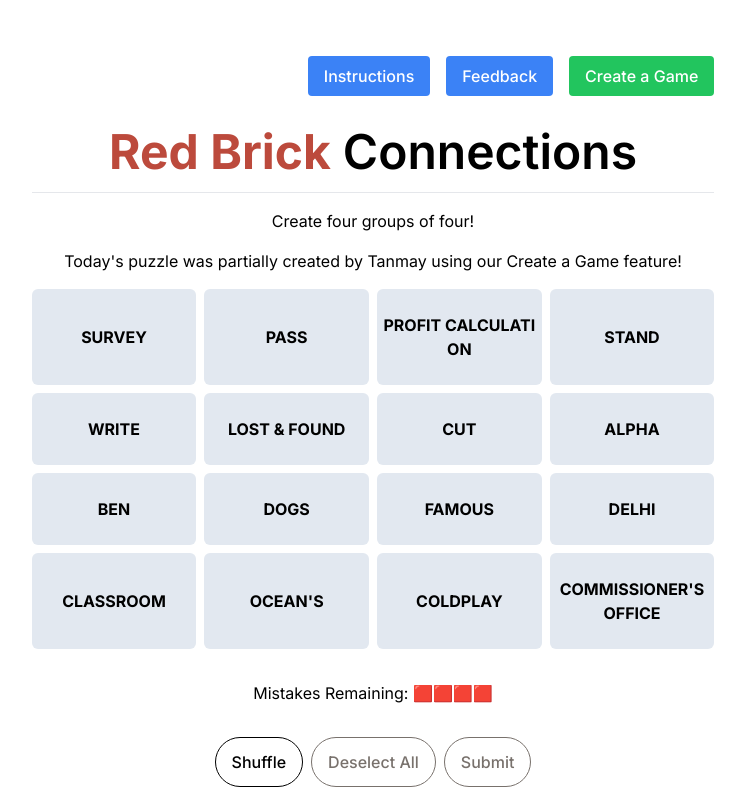
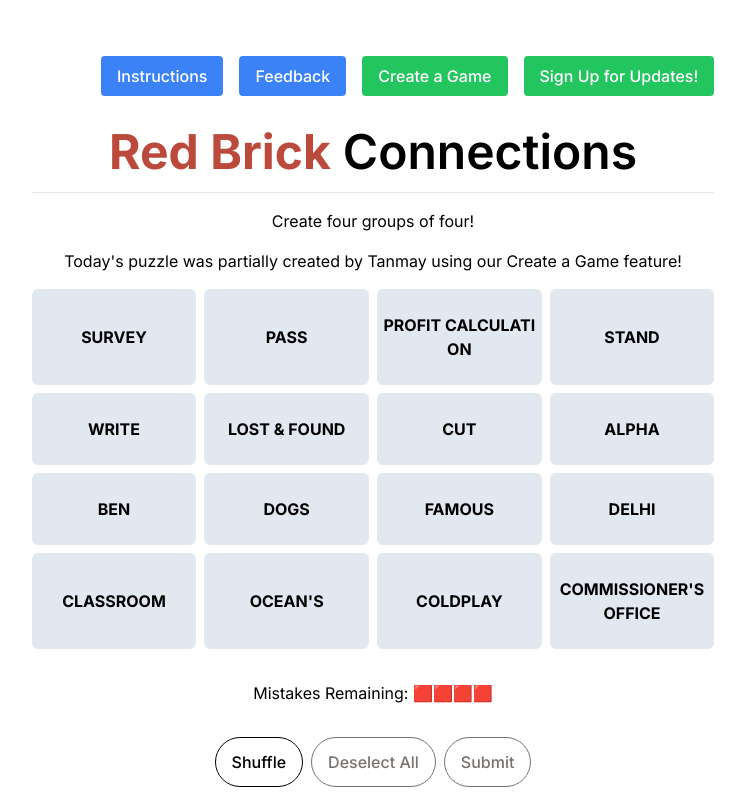
Before and after one commit to gauravahlawat81/redbrickconnections, a Next.js app: page / in a window 1280 px wide. Shown: the top 800 px of the page, without its empty margins (267-1012 px from the left). Built offline with nearby package versions, Linux system fonts and the light colour scheme.

Commit message:
Sign up button

```diff
--- a/app/page.tsx
+++ b/app/page.tsx
@@ -201,14 +201,14 @@ export default function Home() {
               Create a Game
             </button>
 
-            {/* <button
+            <button
               className="bg-green-500 hover:bg-blue-600 text-white text-sm sm:text-base font-medium rounded py-2 px-4"
               onClick={() =>
                 setShowSignUpModal(true)
               }
             >
               Sign Up for Updates!
-            </button> */}
+            </button>
 
           </div>
 
--- a/next.config.mjs
+++ b/next.config.mjs
@@ -1,6 +1,6 @@
 /** @type {import('next').NextConfig} */
 const nextConfig = {
-    output: 'export',
+    // output: 'export',
 };
 
 export default nextConfig;
```
